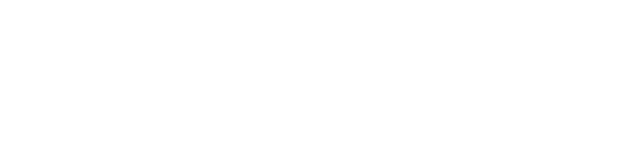
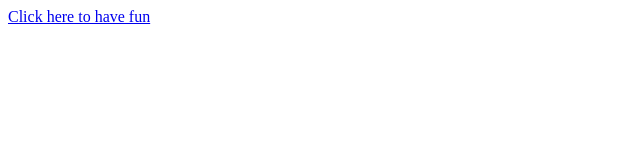
Before and after one commit to aneenajohn/About-me-quiz, a plain HTML site: page index.html in a window 1280 px wide. Shown: the whole page, without its empty margins (0-640 px from the left). Drawn offline with Linux system fonts and the light colour scheme.

Commit message:
fix- added a tag
Fixed incorrect tag

```diff
--- a/index.html
+++ b/index.html
@@ -7,6 +7,6 @@
     <title>About Me</title>
 </head>
 <body>
-    <link href = "https://repl.it/@aneenasam/Quiz-Game-Assignment1?embed=1&output=1#index.js">
+    <a href="https://repl.it/@aneenasam/Quiz-Game-Assignment1?embed=1&output=1#index.js">Click here to have fun</a>
 </body>
 </html>
```
